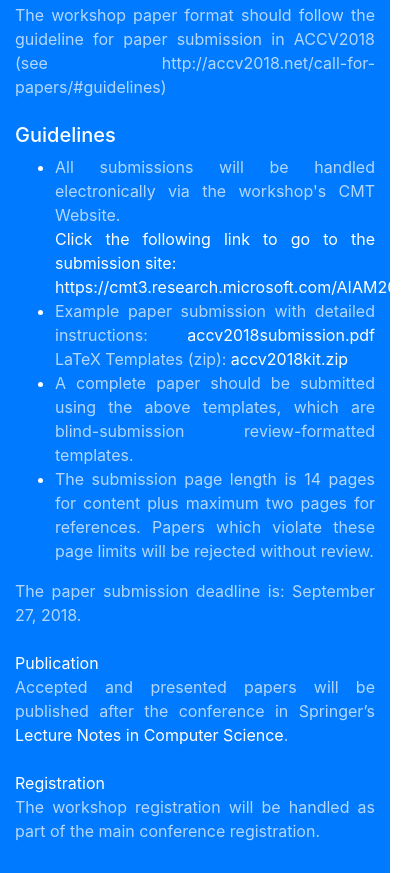
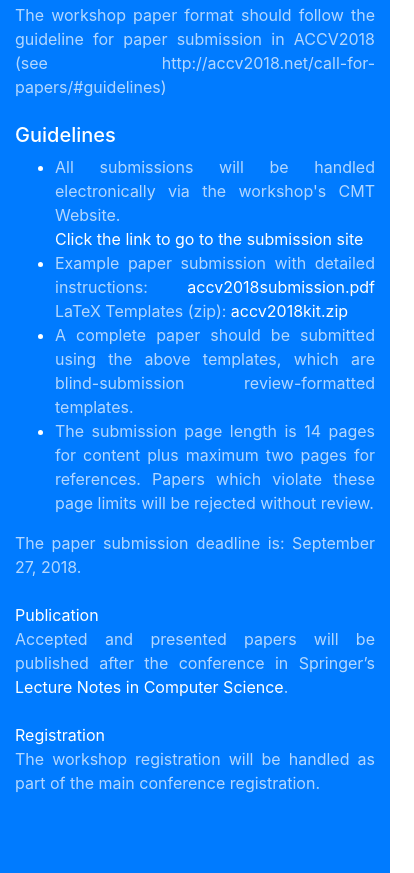
Before and after one commit to AIAesthetics/AIAesthetics.github.io, a website with bundled scripts: page index.html in a window 390 px wide. Shown: the part 3111-3984 px from the top of the page, 414 px wide, since content can reach past the window. Built offline with nearby package versions, Linux system fonts and the light colour scheme.

```diff
--- a/index.html
+++ b/index.html
@@ -214,7 +214,10 @@
             <ul>
               <li style="color: white;">
                 <div class="text-faded" style="text-align: justify;">
-                  All submissions will be handled electronically via the workshop's CMT Website.<div style="color: white;">Click the following link to go to the submission site: </div><a target="_blank" rel="noopener noreferrer" href="https://cmt3.research.microsoft.com/AIAM2018" style="color: white;">https://cmt3.research.microsoft.com/AIAM2018</a>
+                  All submissions will be handled electronically via the workshop's CMT Website.
+                  <div style="color: white;">Click the <a target="_blank" rel="noopener noreferrer" href="https://cmt3.research.microsoft.com/AIAM2018" style="color: white;">link
+                  </a> to go to the submission site </div>
+
                 </div>
               </li>
               <li style="color: white;">
```
Also changed, not shown: img/header copy.jpg (added), img/header.jpg, 1 other file.
